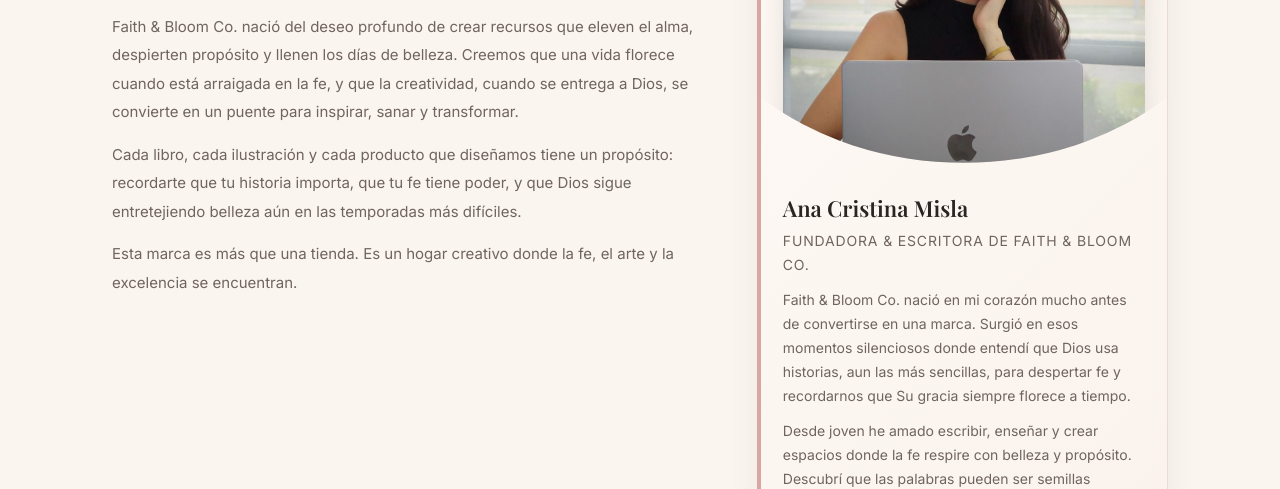
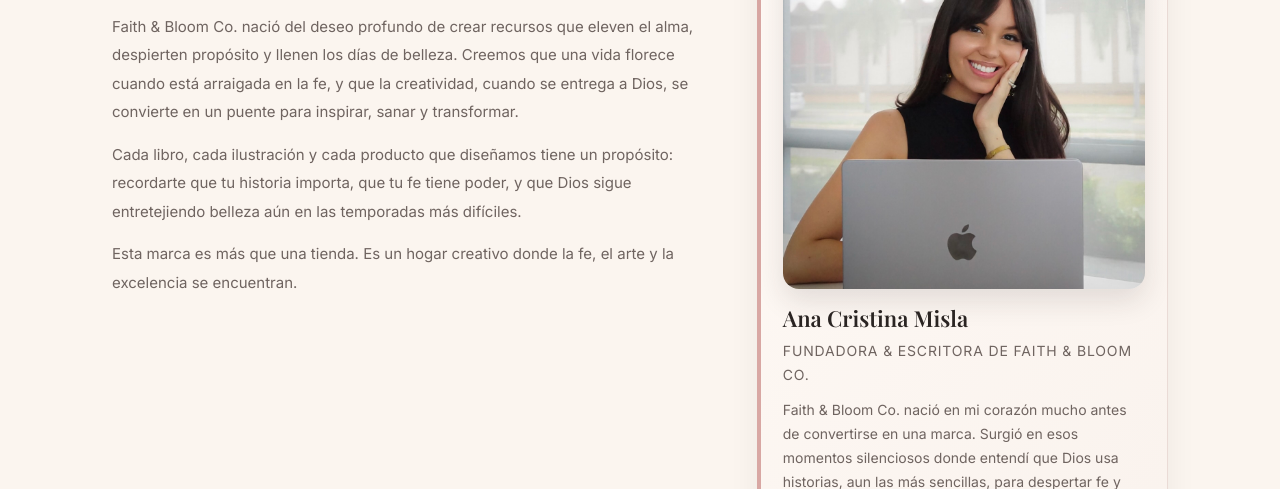
Before and after one commit to curbelomanu-creator/faithandbloom, a plain HTML site: page index.html in a window 1280 px wide. Shown: the part 623-1112 px from the top of the page. Drawn offline with nearby package versions, Linux system fonts and the light colour scheme.

Commit message:
Adjust founder image presentation

```diff
--- a/index.html
+++ b/index.html
@@ -64,7 +64,9 @@
         </div>
         <div class="card founder-card reveal">
           <h3>SOBRE LA FUNDADORA</h3>
-          <img src="DSC00451 2.JPG" alt="Retrato de Ana Cristina Misla" class="founder-photo">
+          <div class="founder-image">
+            <img src="img/DSC00451 2.JPG" alt="Retrato de Ana Cristina Misla">
+          </div>
           <h2 class="founder-name">Ana Cristina Misla</h2>
           <p class="founder-role">Fundadora &amp; Escritora de Faith &amp; Bloom Co.</p>
           <p class="text">Faith &amp; Bloom Co. nació en mi corazón mucho antes de convertirse en una marca. Surgió en esos momentos silenciosos donde entendí que Dios usa historias, aun las más sencillas, para despertar fe y recordarnos que Su gracia siempre florece a tiempo.</p>
--- a/styles.css
+++ b/styles.css
@@ -343,21 +343,21 @@ section {
   box-shadow: 0 12px 30px rgba(42, 36, 34, 0.06);
 }
 
-.founder-photo {
+.founder-image {
+  border-radius: 16px;
+  overflow: hidden;
   width: 100%;
-  height: 240px;
-  max-height: 260px;
-  object-fit: cover;
+  height: 360px;
   margin: 10px 0 14px;
-  border-radius: 999px 999px 12px 12px;
   box-shadow: 0 12px 28px rgba(42, 36, 34, 0.12);
 }
 
-@supports (clip-path: ellipse(75% 100% at 50% 0%)) {
-  .founder-photo {
-    border-radius: 12px;
-    clip-path: ellipse(80% 95% at 50% 0%);
-  }
+.founder-image img {
+  width: 100%;
+  height: 100%;
+  object-fit: cover;
+  object-position: center top;
+  display: block;
 }
 
 .founder-card h3 {
@@ -546,6 +546,7 @@ footer {
     margin-left: auto;
     order: 2;
   }
+  .founder-image { height: 300px; }
 }
 
 @media (max-width: 700px) {
```
Also changed, not shown: img/DSC00451 2.JPG (renamed from DSC00451 2.JPG).
